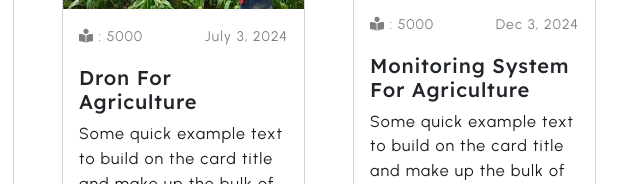
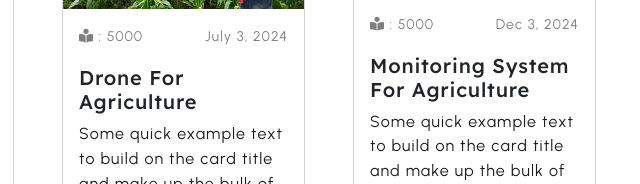
Before and after one commit to Brijesh8000/Portfolio_site, a plain HTML site: page index.html in a window 1280 px wide. Shown: the part 5576-5760 px from the top of the page, 602-1242 px from the left. Drawn offline with nearby package versions, Linux system fonts and the light colour scheme.

Commit message:
Update index.html

```diff
--- a/index.html
+++ b/index.html
@@ -644,7 +644,7 @@
                                 <p class="small text-grey "><i class="fa-solid fa-book-open-reader"></i> : 5000 </p>
                                 <p class="small text-grey "> July 3, 2024 </p>
                             </div>
-                            <h5 class=" mt-3 card-title">Dron For Agriculture</h5>
+                            <h5 class=" mt-3 card-title">Drone For Agriculture</h5>
                             <p class="card-text mt-2 mb-3">Some quick example text to build on the card title and make
                                 up the bulk of
                                 the card's content.</p>
```
